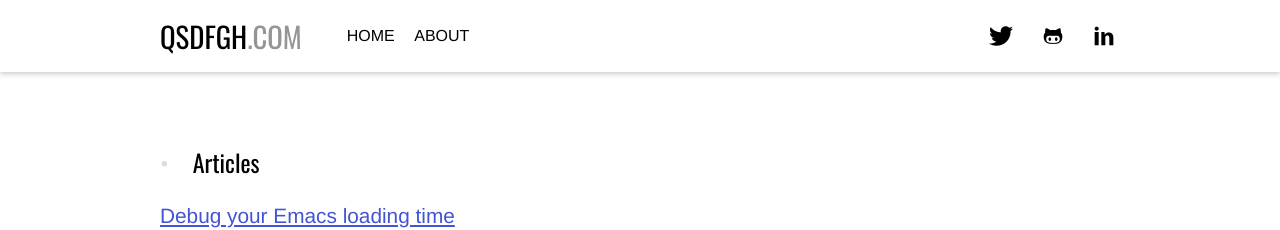
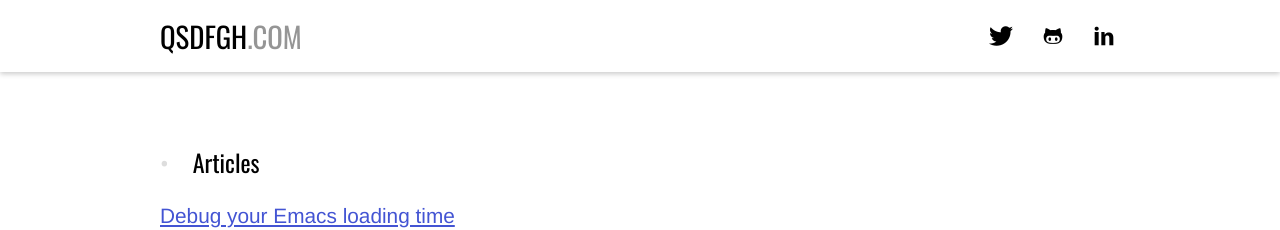
Before and after one commit to pierre-lecocq/qsdfgh-src, a Jekyll site: the page built from index.html, in a window 1280 px wide. Shown: the top 230 px of the page. Built offline with Jekyll 4.4.1, drawn with Linux system fonts in a browser that asks for light colours.

Commit message:
Remove useless stuffs

```diff
--- a/_includes/header.html
+++ b/_includes/header.html
@@ -19,20 +19,6 @@
             <div class="wrap">
                 <h1><a href="{{ site.baseurl }}/">Qsdfgh<span>.com</span></a></h1>
 
-                <ul class="nav">
-                    <li><a href="{{ site.baseurl }}/" class="home" title="Home">Home</a></li>
-                    {% for page in site.pages %}
-                    {% if page.title %}
-                    <li><a href="{{ page.url | prepend: site.baseurl }}">{{ page.title }}</a></li>
-                    {% endif %}
-                    {% endfor %}
-                </ul>
-                <select>
-                    <option>Menu</option>
-                    <option value="{{ site.baseurl }}/">Home</option>
-                    {% for page in site.pages %}{% if page.title %}<option value="{{ page.url | prepend: site.baseurl }}">{{ page.title }}</option>{% endif %}{% endfor %}
-                </select>
-
                 <ul class="contact">
                     <li><a target="_blank" href="https://twitter.com/pierre404" class="twitter" title="Twitter: @pierre404">twitter</a></li>
                     <li><a target="_blank" href="https://github.com/pierre-lecocq" class="github" title="Github: pierre-lecocq">github</a></li>
--- a/css/main.css
+++ b/css/main.css
@@ -26,9 +26,6 @@ header a { color: #000000; text-decoration: none; text-transform: uppercase; }
 header a span { color: #959595; }
 header h1 { float: left; font-size: 180%; }
 header h1 a:hover { color: #000000; }
-
-header ul.nav { float: left; margin-left: 1.875em; line-height: 2em; }
-header ul.nav li { display: inline-block; margin-left: 0.938em; }
 
 header ul.contact { float: right; }
 header ul.contact li { display: inline-block; margin-left: 0.938em; }
```
Also changed, not shown: about.md (deleted, +0 -19 lines).
